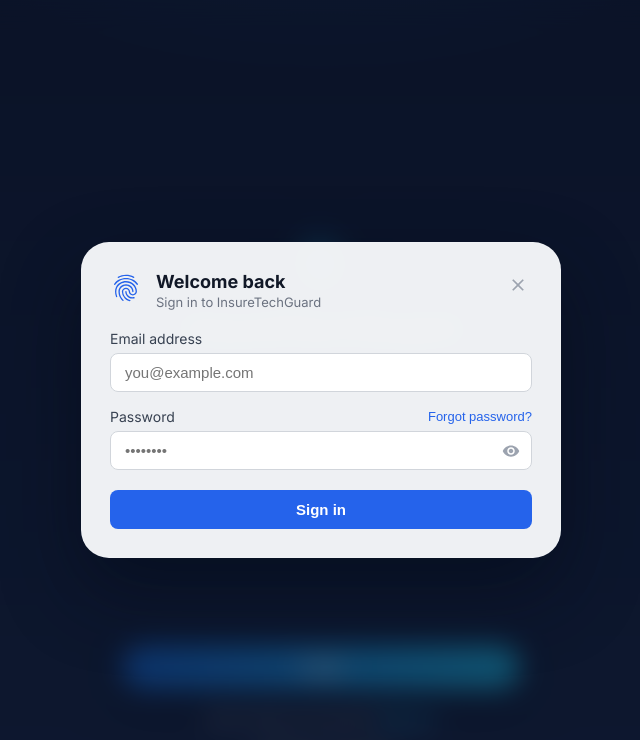
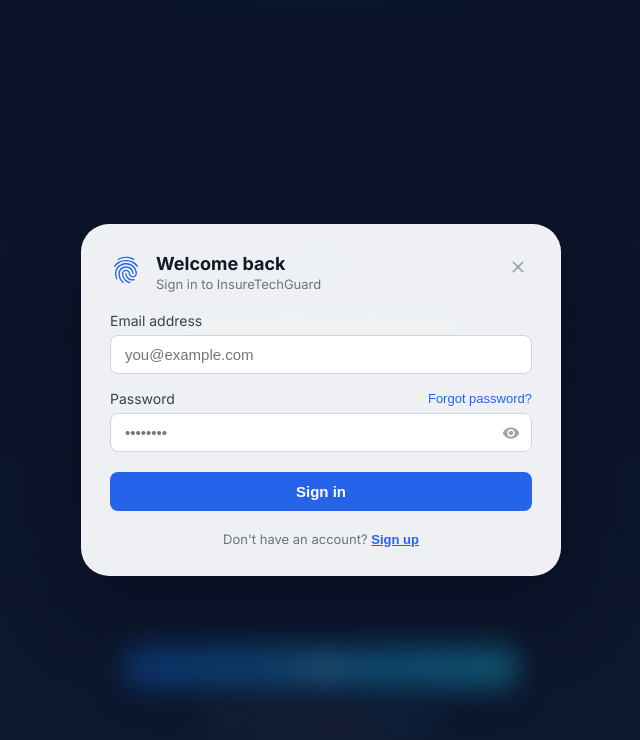
Before and after one commit to BeeghTongs/react-dev-camp, a React (Vite) app in the folder financial-product-app/: page /login in a window 1280 px wide. Both pictures are taken after a click on the button "Login". Shown: the top 740 px of the page, without its empty margins (319-959 px from the left). Built offline with nearby package versions, Linux system fonts and the light colour scheme; no server answers.

Commit message:
added option to sign up in case the user does not have an account

```diff
--- a/financial-product-app/src/components/LoginForm.jsx
+++ b/financial-product-app/src/components/LoginForm.jsx
@@ -1,8 +1,10 @@
 import { useState } from 'react';
+import { useNavigate } from 'react-router-dom';
 import { MdFingerprint, MdClose, MdVisibility, MdVisibilityOff } from 'react-icons/md';
 import './css/LoginForm.css';
 
 function LoginForm({ onSuccess, onClose }) {
+  const navigate = useNavigate();
   const [formData, setFormData] = useState({ email: '', password: '' });
   const [errors, setErrors] = useState({});
   const [showPassword, setShowPassword] = useState(false);
@@ -30,6 +32,11 @@
     // Clear field error on change
     if (errors[name]) setErrors((prev) => ({ ...prev, [name]: '' }));
     if (authError) setAuthError('');
+  };
+
+  const handleSignUpClick = () => {
+    onClose?.();
+    navigate('/sign-up');
   };
 
 const handleSubmit = async (e) => {
@@ -175,6 +182,13 @@
           {isLoading ? 'Signing in…' : 'Sign in'}
         </button>
       </form>
+
+      <p className="login-form__signup">
+        Don&apos;t have an account?{' '}
+        <button type="button" className="login-form__signup-link" onClick={handleSignUpClick}>
+          Sign up
+        </button>
+      </p>
     </div>
   );
 }
--- a/financial-product-app/src/components/css/LoginForm.css
+++ b/financial-product-app/src/components/css/LoginForm.css
@@ -215,3 +215,26 @@
 @keyframes spin {
   to { transform: rotate(360deg); }
 }
+
+/* Sign-up footer */
+.login-form__signup {
+  margin: 0;
+  text-align: center;
+  font-size: 0.8125rem;
+  color: #6b7280;
+}
+
+.login-form__signup-link {
+  background: none;
+  border: none;
+  padding: 0;
+  font-size: 0.8125rem;
+  font-weight: 600;
+  color: #2563eb;
+  cursor: pointer;
+  text-decoration: underline;
+}
+
+.login-form__signup-link:hover {
+  color: #1d4ed8;
+}
```
